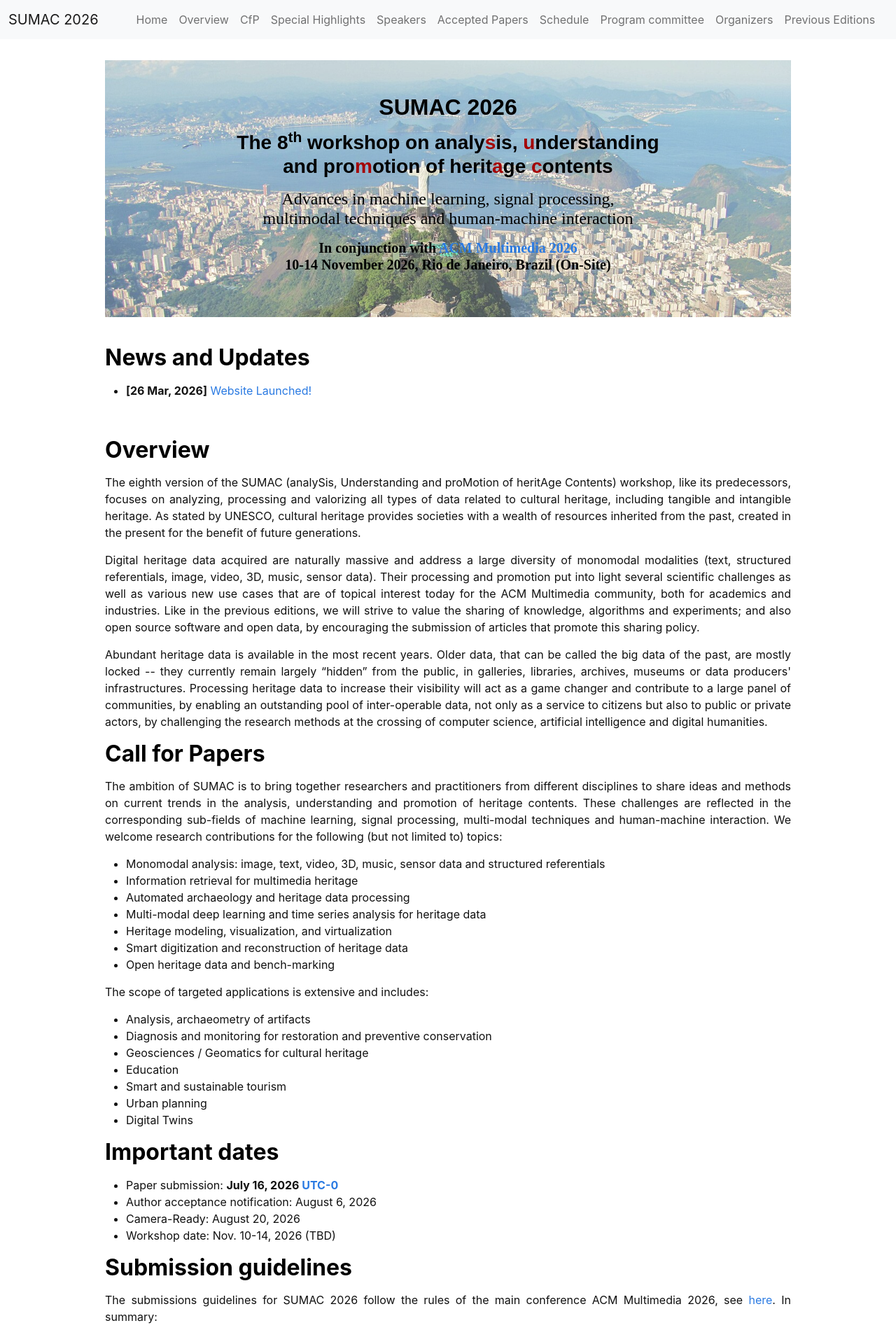
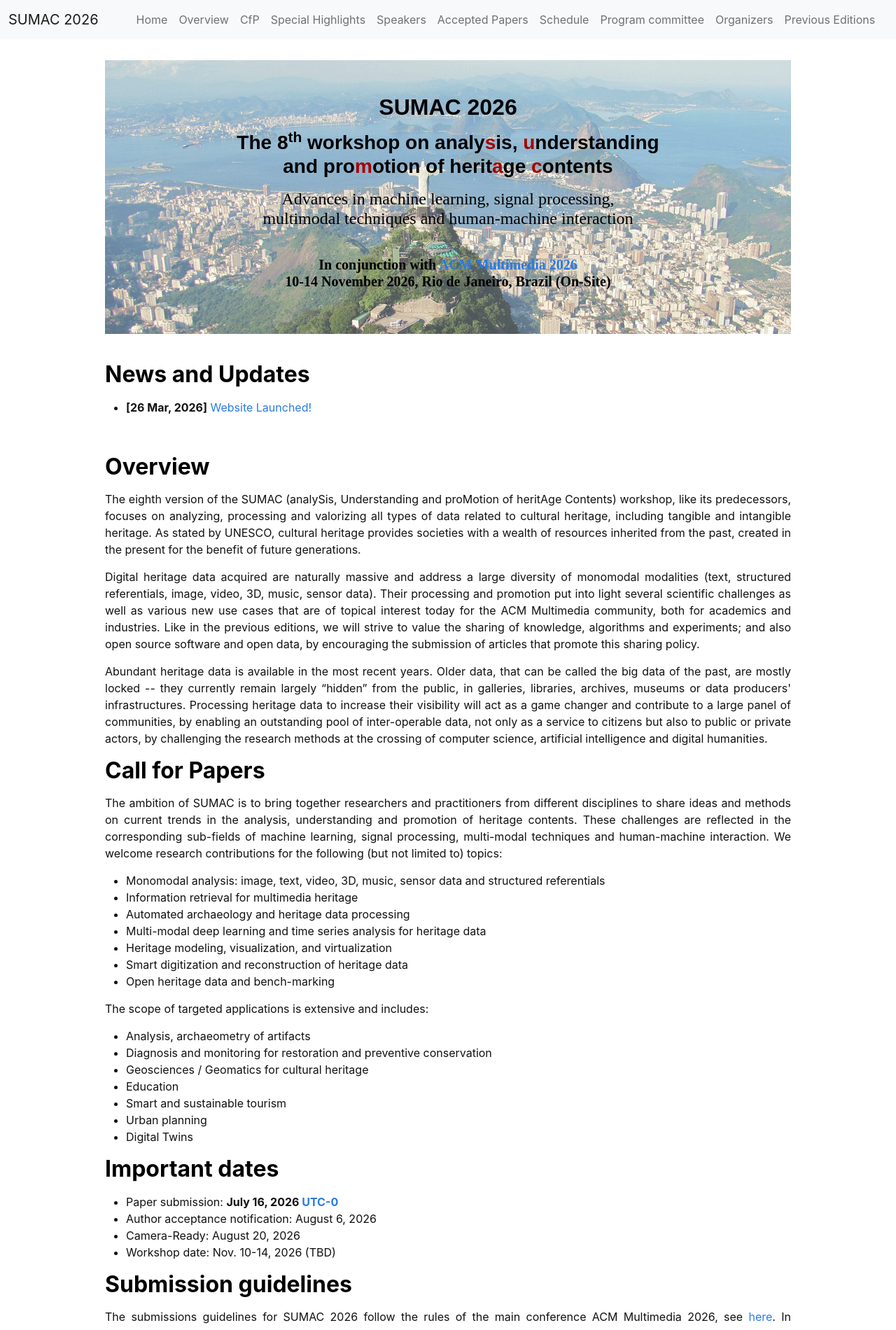
Before and after one commit to sumac-workshops/2026, a Jekyll site: the page built from index.md, in a window 1280 px wide. Shown: the top 1900 px of the page at 70% size. Built offline with Jekyll 4.4.1, drawn with Linux system fonts in a browser that asks for light colours; nearby versions of some CDN libraries.

Commit message:
Update index.md

```diff
--- a/index.md
+++ b/index.md
@@ -13,7 +13,7 @@ layout: home
 		<h2 class="blackpar_title">SUMAC 2026</h2>
 		<h3 class="blackpar_title">The 8<sup>th</sup> workshop on analy<a style="color: rgb(164, 0, 0)">s</a>is, <a style="color: rgb(164, 0, 0)">u</a>nderstanding <br>and pro<a style="color: rgb(164, 0, 0)">m</a>otion of herit<a style="color: rgb(164, 0, 0)">a</a>ge <a style="color: rgb(164, 0, 0)">c</a>ontents</h3>
 	    <h4 class="blackpar_title" style="font-family:'Source Pro'; font-weight: 400;"> Advances in machine learning, signal processing, <br>multimodal techniques and human-machine interaction</h4>
-		<h5 class="blackpar_title" style="font-family:'Source Pro'; font-weight: 400;"><b>In conjunction with <a href="https://2026.acmmm.org/"> ACM Multimedia 2026 </a><br> 10-14 November 2026, Rio de Janeiro, Brazil (On-Site)</b></h5>
+		<h5 class="blackpar_title" style="font-family:'Source Pro'; font-weight: 400;"><br><b>In conjunction with <a href="https://2026.acmmm.org/"> ACM Multimedia 2026 </a><br> 10-14 November 2026, Rio de Janeiro, Brazil (On-Site)</b></h5>
 		<br><br>
 	</center>
 </div>
```
